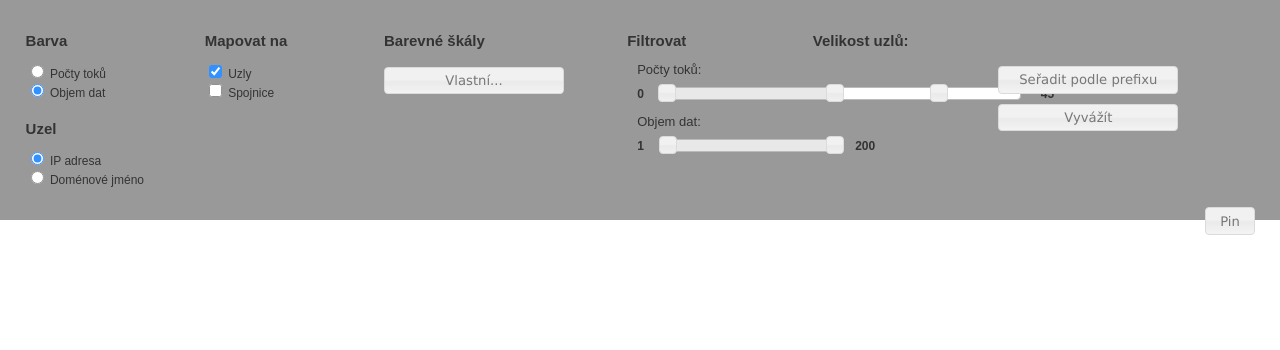
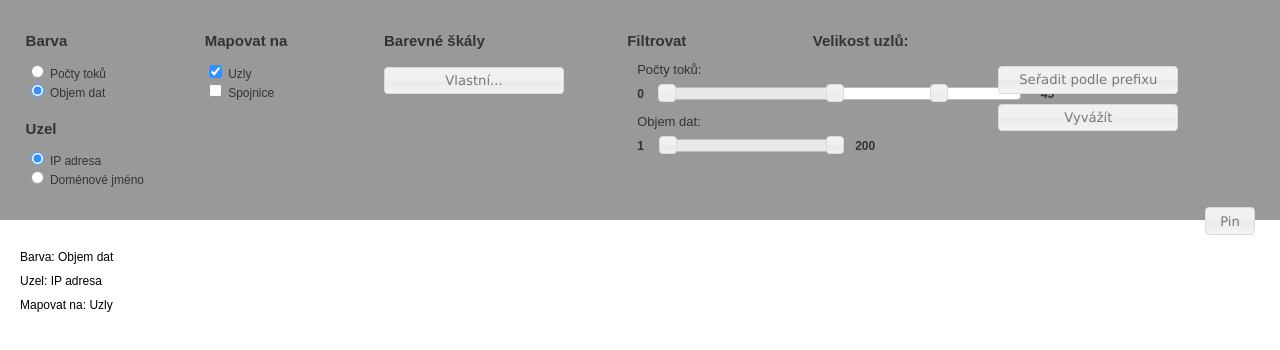
Before and after one commit to KB009/network-visualization, a plain HTML site: page index.html in a window 1280 px wide. Drawn offline with Linux system fonts and the light colour scheme.

Commit message:
Added example for retrieving options from menu I
Retrieving options from radiobutton-node, radiobutton-display and checkbox-mapto

```diff
--- a/css/main.css
+++ b/css/main.css
@@ -24,6 +24,7 @@ body {
 .menu {
   display: block;
   position: fixed;
+  top: 0;
   width: 100%;
   background-color: gray;
   min-height: 20px;
--- a/index.html
+++ b/index.html
@@ -25,7 +25,6 @@ and open the template in the editor.
     <body>
         <div class="menu">
           <div id="topmenu" style="height: 200px">   <!-- runat="server" -->
-            <form id="menu-form">
               <div class="column" style="margin-left: 2%; margin-right: -5%;">
                 <div id="div-radiobutton-display" title="Barva" class="buttonset">
                   <h2>Barva</h2>
@@ -101,17 +100,28 @@ and open the template in the editor.
                 <button id="button-balance">Vyvážít</button>
                 <br>
               </div>
-            </form>
+          </div>
 
-
-          </div>
           <div style="height:20px">
             <button id="button-pin" style="position: absolute; bottom: 0px; right: 5px; margin-bottom: -15px;">Pin</button>
+          </div>
 
+        </div>
+
+        <div style="padding: 10px; margin-top:230px">
+          <div style="margin: 10px">
+            Barva: <span id="test-div-radiobutton-display"></span>
+          </div>
+          <div style="margin: 10px">
+            Uzel: <span id="test-div-radiobutton-node"></span>
+          </div>
+          <div style="margin: 10px">
+            Mapovat na: <span id="test-checkbox-mapto"></span>
           </div>
 
         </div>
 
         <!-- <script type="text/javascript" src="js/main.js"></script> -->
+        <script type="text/javascript" src="js/test.js"></script>
     </body>
 </html>
--- /dev/null
+++ b/js/test.js
@@ -0,0 +1,23 @@
+$(document).ready(function() {
+
+  $('#div-radiobutton-display input, #div-radiobutton-node input').on('change', function() {
+    $('#test-' + $(this).parent().attr('id')).html(
+      $(this).next().html()
+    )
+  }).each(function() {
+    if(this.checked) {
+      $(this).trigger('change')
+    }
+  })
+
+  $('#checkbox-mapto input').change(function() {
+    var mapTo = ""
+    $('#checkbox-mapto input').each(function(i) {
+      if(this.checked) {
+        mapTo += $(this).next().html() + " "
+      }
+    })
+    $('#test-' + $(this).parent().attr('id')).html(mapTo)
+  }).trigger('change')
+
+})
```
